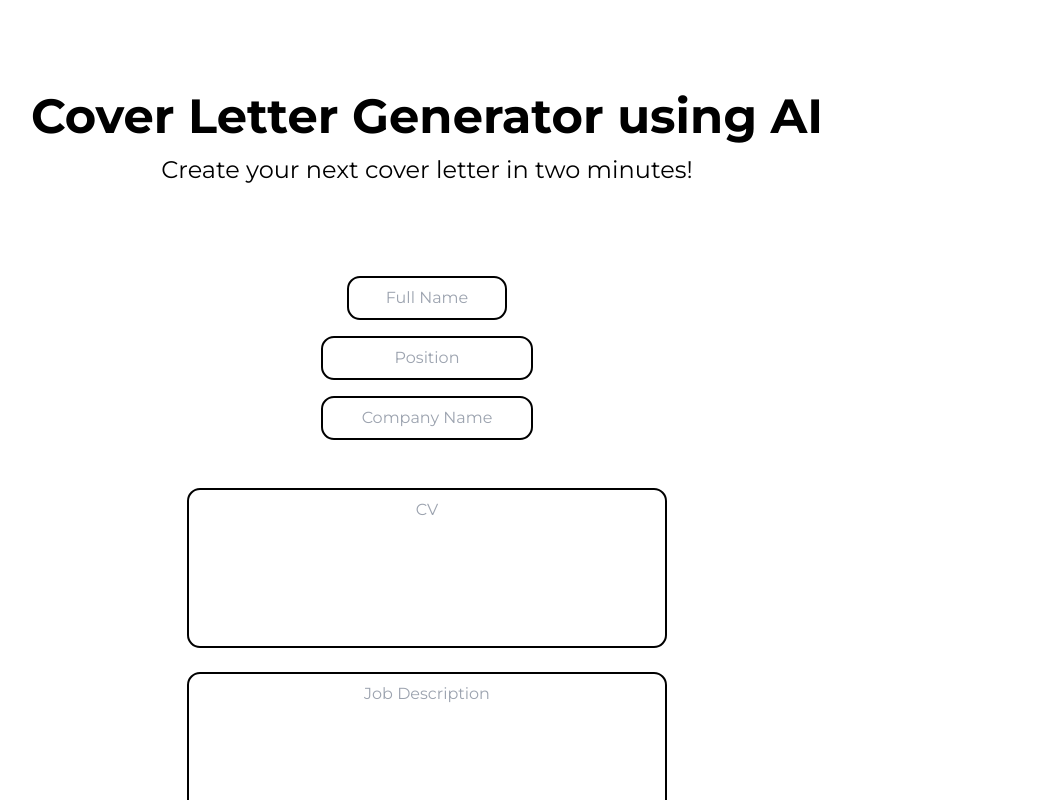
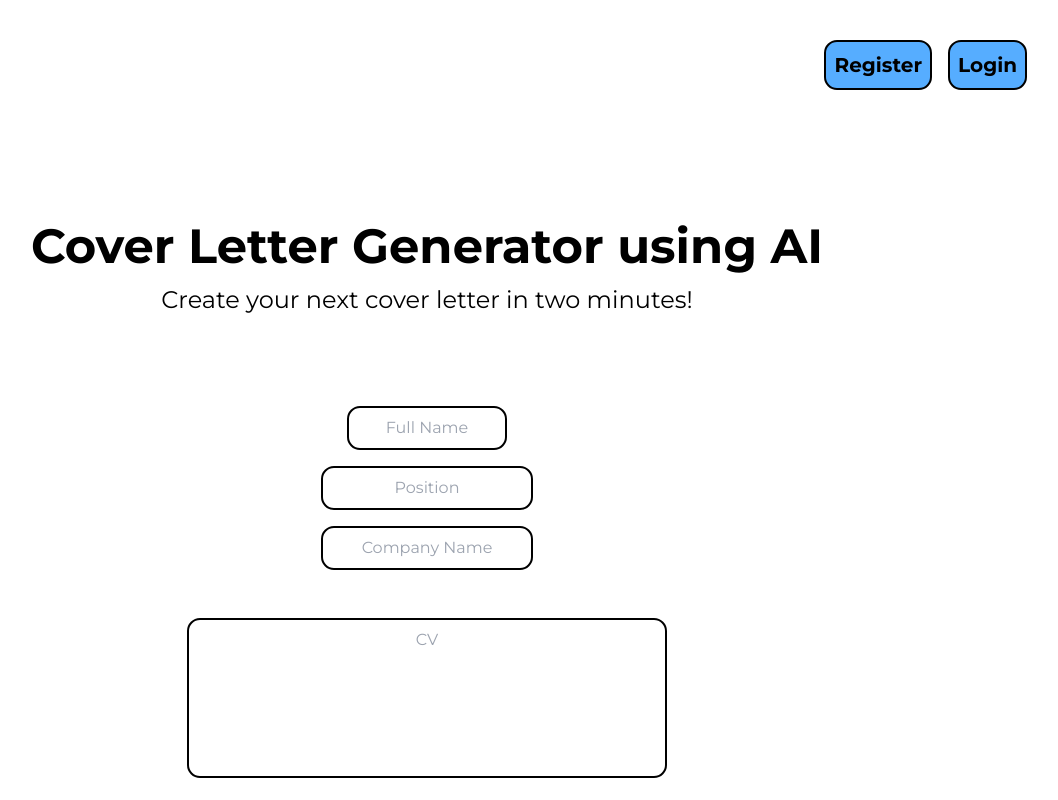
Before and after one commit to Bh00fie/coverLetterGenerator, a React (Create React App) app: page / in a window 1280 px wide. Shown: the top 800 px of the page, without its empty margins (213-1271 px from the left). Built offline with nearby package versions, Linux system fonts and the light colour scheme.

Commit message:
added registration and Login button

```diff
--- a/package.json
+++ b/package.json
@@ -22,7 +22,7 @@
     "web-vitals": "^2.1.4"
   },
   "scripts": {
-    "start:": "react-scripts start",
+    "start": "react-scripts start",
     "build": "react-scripts build",
     "test": "react-scripts test",
     "eject": "react-scripts eject"
--- a/src/App.js
+++ b/src/App.js
@@ -1,22 +1,23 @@
 import React from 'react';
-
-// Building Functions
-import InitialSection from './components/initialSection'
+import { BrowserRouter as Router, Route, Routes } from 'react-router-dom';
 import UserInput from './components/UserInput/userInput';
-import Footer from './components/footer'
-
-// Importing General Styling
+import Footer from './components/footer';
+import InitialSection from './components/initialSection';
+import Registration from './components/UserInput/createAccount/RegistrationAccount';
+import Login from './components/UserInput/createAccount/LoginAccount';
 import './App.css';
 
-
 function App() {
-  return (
-    <div>
-       <InitialSection/>
-       <UserInput/>
-       <Footer/>
-    </div>
-  );
+    return (
+        <Router>
+            <Routes>
+                {/* Define routes for each page */}
+                <Route path="/" element={<><InitialSection /> <UserInput/> <Footer /></>} />
+                <Route path="/registration" element={<Registration />} />
+                <Route path="/login" element={<Login />} />
+            </Routes>
+        </Router>
+    );
 }
 
 export default App;
--- /dev/null
+++ b/src/components/UserInput/createAccount/LoginAccount.js
@@ -0,0 +1,9 @@
+import React from "react"
+
+function Login(){
+    return (
+        <p>Login Page</p>
+    )
+}
+
+export default Login
--- /dev/null
+++ b/src/components/UserInput/createAccount/RegistrationAccount.js
@@ -0,0 +1,9 @@
+import React from "react"
+
+function Registration(){
+    return (
+        <p>Registration Page</p>
+    )
+}
+
+export default Registration
--- a/src/components/UserInput/submitButton.css
+++ b/src/components/UserInput/submitButton.css
@@ -11,7 +11,7 @@
 
 
 /* Button Styling */
-#submitButton {
+.generalButton {
     font-size: 1.25em;
     font-weight: 700;
     color: black;
@@ -22,7 +22,7 @@
     border: 2px black solid;
 }
 
-#submitButton:hover{
+.generalButton:hover{
     background-color: rgba(0, 132, 255, 0.87);
 }
 
--- a/src/components/UserInput/submitButton.js
+++ b/src/components/UserInput/submitButton.js
@@ -5,7 +5,7 @@ function Submit({onSubmitClick}) {
 
     return (
         <div id="submitSection">
-            <button id='submitButton' type = "button" onClick={onSubmitClick}> Generate </button>
+            <button id='submitButton' className="generalButton" type = "button" onClick={onSubmitClick}> Generate </button>
         </div>
     );
 }
--- a/src/components/initialSection.css
+++ b/src/components/initialSection.css
@@ -8,17 +8,14 @@
 #userAccount {
     display: flex;
     justify-content: flex-end;
-    margin: 0rem 2rem ;
+    margin: 2.5rem 2.5rem ;
     /* visibility: hidden; */
-    display: none;
+    /* display: none; */
 }
 
-#userAccount h3 {
-    font-weight: 700;
-    margin: 1rem;
-    font-size: 1.1rem;
+#registrationButton{
+    margin-right: 1rem;
 }
-
 
 /* Webpage Title Section */
 #webpageTitleSection {
--- a/src/components/initialSection.js
+++ b/src/components/initialSection.js
@@ -1,12 +1,18 @@
-import React from "react"
-import "./initialSection.css"
+// InitialSection.js
+import React from 'react';
+import { Link } from 'react-router-dom';
+import './initialSection.css';
 
 function InitialSection() {
     return (
         <div id="initialSection">
             <div id="userAccount">
-                <h3> Sign Up </h3>
-                <h3> Login </h3>
+                <Link to="/registration">
+                    <button id='registrationButton' className="generalButton" type="button"> Register </button>
+                </Link>
+                <Link to="/login">
+                    <button id='loginButton' className="generalButton" type="button"> Login </button>
+                </Link>
             </div>
             <div id="webpageTitleSection">
                 <h2> Cover Letter Generator using AI </h2>
```
